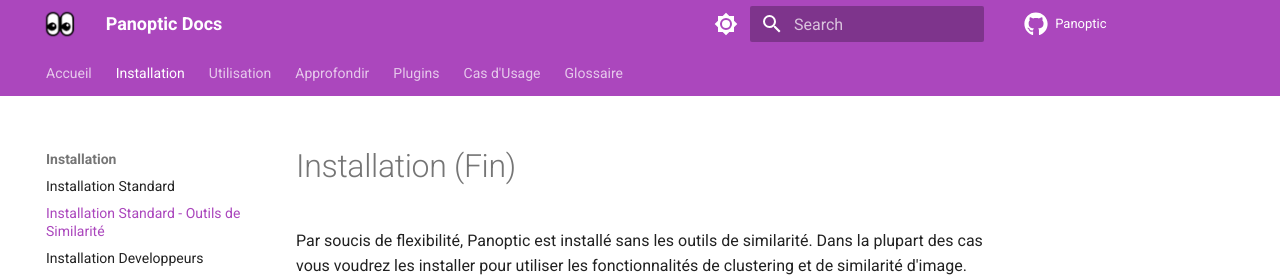
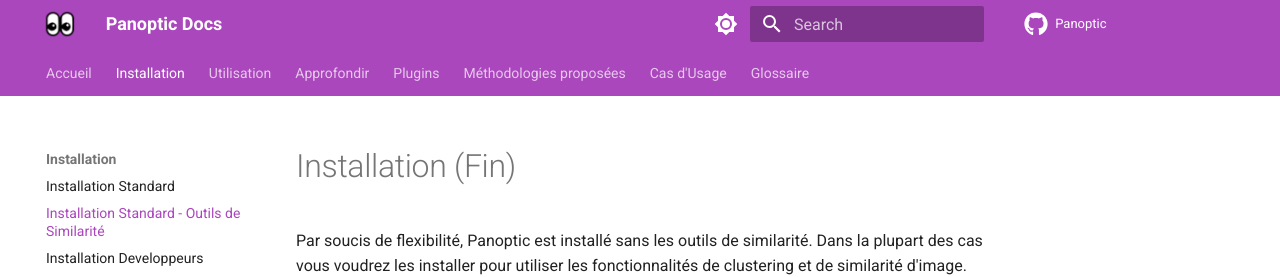
Before and after one commit to PanopticOrg/panopticorg.github.io, an MkDocs documentation site: the page built from docs/install/install_plugin.md, in a window 1280 px wide and 1334 px high. Shown: the top 277 px of the window. Built offline with MkDocs 1.6.1 and Material for MkDocs 9.7.7, drawn with Linux system fonts in a browser that asks for light colours; comment, search, counter and statistics services are not loaded; part of the change alters nothing that is shown.

```diff
--- a/mkdocs.yml
+++ b/mkdocs.yml
@@ -84,6 +84,11 @@ nav:
     - Ajouter des plugins: plugins/add.md
     - Créer ses plugins: plugins/create.md
     - Exemples: plugins/examples.md
+  - Méthodologies proposées:
+    - Créer des clusters pour identifier des tendances: method/clusters.md
+    - Identifier des doublons: method/duplicates.md
+    - Débruiter son corpus: method/noise.md
+    - Gérer ses espaces de travail: method/workspaces.md
   - Cas d'Usage:
     - Images d'archive: usecases/bnf.md
     - Instagram: usecases/insta.md
```
Also changed, not shown: docs/images/clusters_1.png (added), docs/images/clusters_2.png (added), docs/images/clusters_3.png (added), docs/images/clusters_4.png (added).
